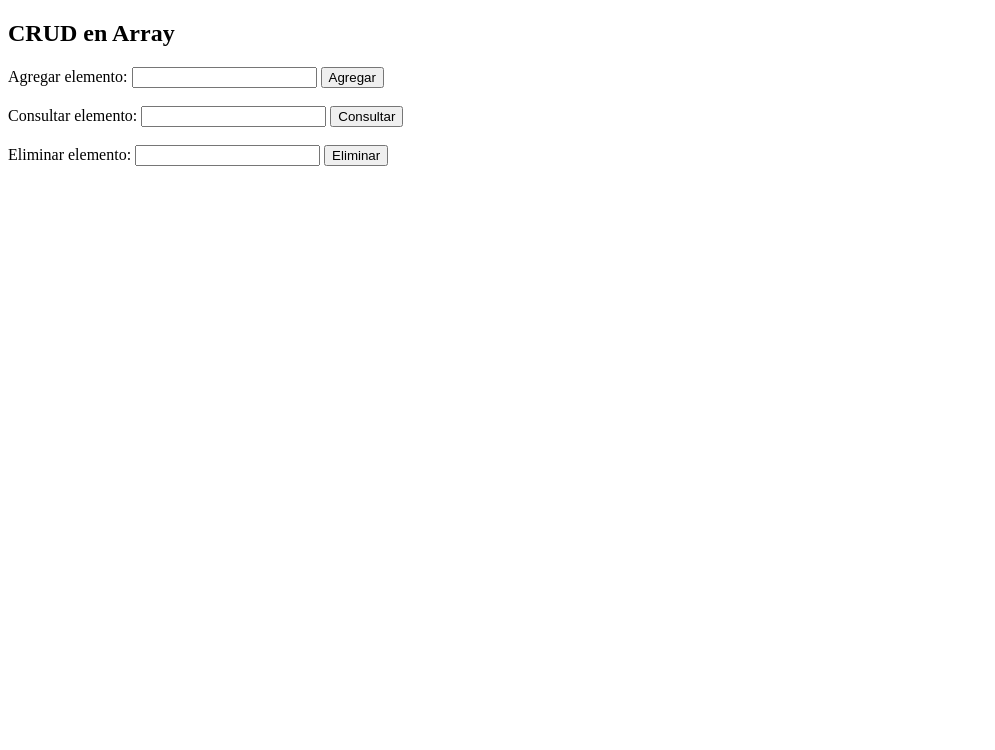
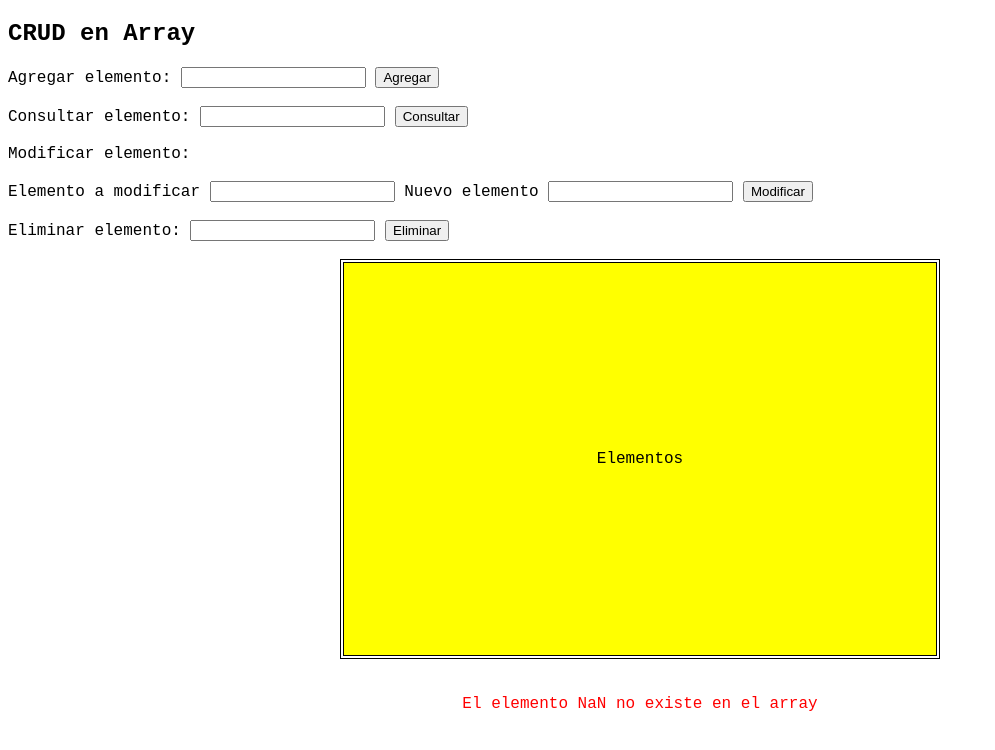
Before and after one commit to Herschel-Gonzalez/curso-programacion-frontEnd, a plain HTML site: page crud_array.html in a window 1280 px wide. Both pictures are taken after a click on the button "Consultar". Shown: the whole page, without its empty margins (0-995 px from the left). Drawn offline with Linux system fonts and the light colour scheme.

Commit message:
se realizo el crud a un arreglo

```diff
--- a/crud_array.html
+++ b/crud_array.html
@@ -5,31 +5,86 @@
     <meta http-equiv="X-UA-Compatible" content="IE=edge">
     <meta name="viewport" content="width=device-width, initial-scale=1.0">
     <title>Document</title>
-    <script src="js/crud_array.js"></script>
+
 </head>
 <body>
 
     <h2>CRUD en Array</h2>
 
+
     <label for="agregar">Agregar elemento: </label>
-    <input type="number">
-    <button>Agregar</button>
+    <input type="number" id="agregar">
+    <button onclick="agregar()">Agregar</button>
 
     <br>
     <br>
 
     <label for="consultar">Consultar elemento: </label>
-    <input type="number">
-    <button>Consultar</button>
+    <input type="number" id="consultar">
+    <button onclick="consultar()">Consultar</button>
+
+    <br>
+    <br>
+
+    <label for="modificar">Modificar elemento: </label>
+    <br>
+    <br>
+    <label for="aModificar">Elemento a modificar</label>
+    <input type="number" id="aModificar">
+    <label for="nuevo">Nuevo elemento</label>
+    <input type="number" id="nuevo">
+    <button onclick="modificar()">Modificar</button>
 
     <br>
     <br>
 
     <label for="eliminar">Eliminar elemento: </label>
-    <input type="number">
-    <button>Eliminar</button>
+    <input type="number" id="eliminar">
+    <button onclick="eliminar()">Eliminar</button>
+    <br>
+    <br>
 
+    <div id="tabla"></div>
+    <br>
+    <br>
+    <div id="mensajes" class="mensajes"></div>
 
 
 </body>
+<style>
+    html{
+        font-family: 'Courier New', Courier, monospace;
+    }
+     table{
+            border: 1px;
+            border-color: black;
+            border-style: solid;
+            width: 600px;
+            height: 400px;
+            margin:auto;
+            text-align: center;
+
+          /*  border-collapse: collapse; */
+
+        }
+
+        th,td{
+            border: 1px;
+            border-color: black;
+            border-style: solid;
+
+        }
+        thead{
+            background-color: yellow;
+            color: black;
+        }
+
+        .mensajes{
+            color: red;
+            text-align: center;
+            size: 15px;
+        }
+
+</style>
+<script src="js/crud_array.js"></script>
 </html>
--- a/js/crud_array.js
+++ b/js/crud_array.js
@@ -0,0 +1,85 @@
+let elementos = [];
+
+listar();
+
+let mensajes = document.getElementById("mensajes");
+
+function agregar() {
+    let campo = document.getElementById("agregar");
+    let numero = parseInt(campo.value);
+
+    if (!elementos.includes(numero)) {
+        elementos.push(numero);
+        listar();
+    }else{
+        mensajes.innerHTML = "Este elemento ya existe en el array";
+    }
+
+}
+
+function eliminar() {
+    let campo = document.getElementById("eliminar");
+    let numero = parseInt(campo.value);
+
+    if (elementos.includes(numero)) {
+        let aux = elementos.filter((item) => item !== numero);
+        elementos = aux;
+        listar();
+    }else{
+        mensajes.innerHTML = "El elemento "+numero+" no existe en el array";
+    }
+
+
+}
+
+function consultar() {
+    let campo = document.getElementById("consultar");
+    let numero = parseInt(campo.value);
+    if (elementos.includes(numero)) {
+        let posicion = elementos.indexOf(numero);
+        mensajes.innerHTML = "El elemento "+numero+" existe en la posición "+posicion;
+    }else{
+        mensajes.innerHTML = "El elemento "+numero+" no existe en el array";
+    }
+}
+
+function modificar() {
+    //elemento a modificar
+    let campo = document.getElementById("aModificar");
+    let numero = parseInt(campo.value);
+
+    //nuevo elemento
+    let campoNuevo = document.getElementById("nuevo");
+    let numeroNuevo = parseInt(campoNuevo.value);
+
+    if (elementos.includes(numero)) {
+        let posicion = elementos.indexOf(numero);
+        elementos[posicion]=numeroNuevo;
+        listar();
+    }else{
+        mensajes.innerHTML = "El elemento "+numero+" no existe en el array";
+    }
+}
+
+function listar() {
+    let tabla = "<table>";
+    tabla+="<thead>";
+    tabla+="<td>Elementos</td>";
+    tabla+="</thead>";
+
+    for (let i = 0; i < elementos.length; i++) {
+        const numero = elementos[i];
+        tabla+="<tr>";
+        tabla+="<td>";
+        tabla+=numero;
+        tabla+="</td>";
+        tabla+="</tr>";
+
+    }
+
+    tabla+="</table>";
+    let elemento = document.getElementById("tabla");
+    elemento.innerHTML = tabla;
+
+
+}
```
